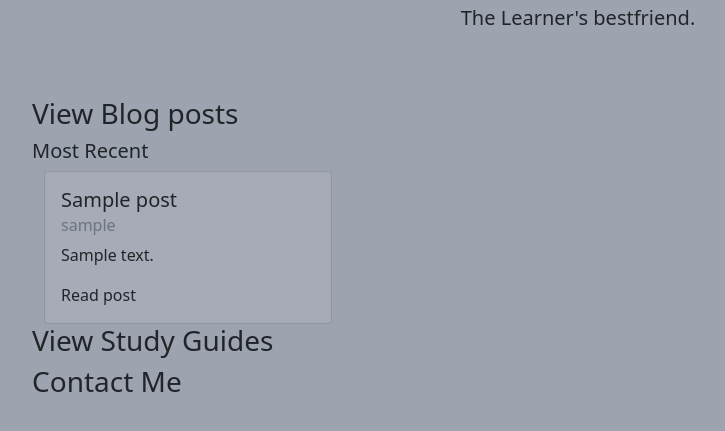
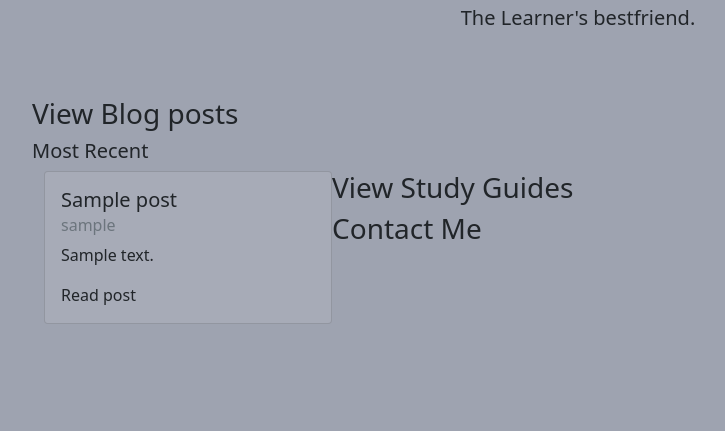
Before and after one commit to kghudgens/Study-Wise, a Django app: page / in a window 1280 px wide. Shown: the part 157-588 px from the top of the page, without its empty margins (62-787 px from the left). Run offline with Django 3.2, Linux system fonts and the light colour scheme; tables that the repository leaves empty hold one stand-in row (values such as "Sample post"); some libraries are stand-ins or nearby versions.

Commit message:
created css class to float divs side by side

```diff
--- a/pyquiz/blog/static/blog/styles.css
+++ b/pyquiz/blog/static/blog/styles.css
@@ -49,3 +49,8 @@ a:hover {
 .link {
   text-decoration: none;
 }
+
+.left {
+  float: left;
+  width: 33%;
+}
```
